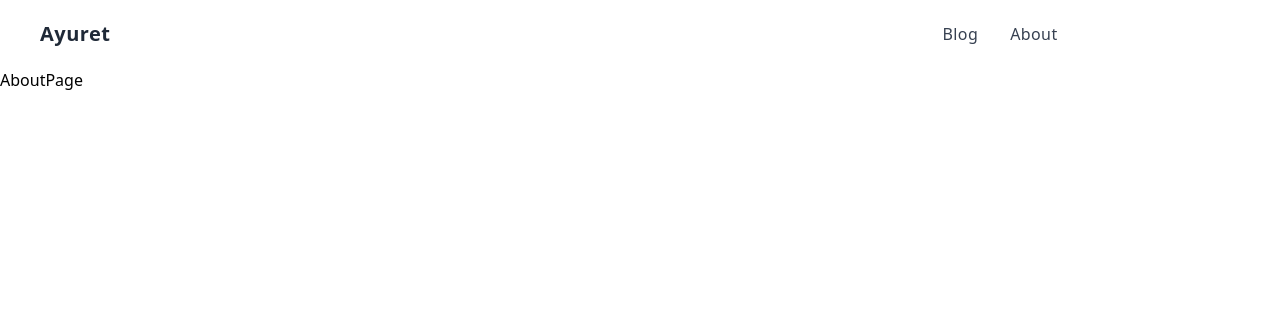
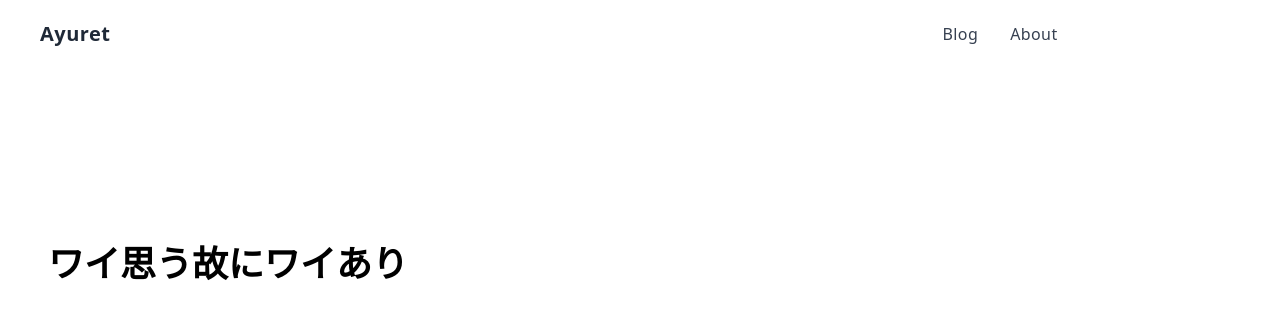
Before and after one commit to kazuki714/magia-blog, a Next.js app: page /about in a window 1280 px wide. Shown: the top 318 px of the page. Built offline with nearby package versions, Linux system fonts and the light colour scheme.

Commit message:
[Modify]aboutの修正

```diff
--- a/package.json
+++ b/package.json
@@ -6,6 +6,7 @@
     "start": "next start"
   },
   "dependencies": {
+    "marked": "^4.0.15",
     "microcms-js-sdk": "^2.0.0",
     "next": "latest",
     "react": "^17.0.2",
--- a/pages/404.js
+++ b/pages/404.js
@@ -1,7 +1,22 @@
+import { Nav } from "../components/Nav";
+
 export default function Custom404() {
   return (
-    <main className="main">
-      <p>ページがありません。</p>
-    </main>
+    <div>
+      <Nav />
+      <main className="main">
+        <div class="bg-white py-6 sm:py-8 lg:py-12">
+          <div class="max-w-screen-2xl px-4 md:px-8 mx-auto">
+            <div class="flex flex-col items-center">
+              <h1 class="text-gray-800 text-2xl md:text-3xl font-bold text-center mb-2">404</h1>
+
+              <p class="max-w-screen-md text-gray-500 md:text-lg text-center mb-12">Page not found</p>
+
+              <a href="/" class="inline-block bg-gray-200 hover:bg-gray-300 focus-visible:ring ring-indigo-300 text-gray-500 active:text-gray-700 text-sm md:text-base font-semibold text-center rounded-lg outline-none transition duration-100 px-8 py-3">Go home</a>
+            </div>
+          </div>
+        </div>
+      </main>
+    </div>
   );
 }
--- a/pages/about/index.jsx
+++ b/pages/about/index.jsx
@@ -4,7 +4,17 @@ export default function AboutPage() {
   return (
     <dev>
       <Nav />
-      <p>AboutPage</p>
+
+      <div class="relative overflow-hidden h-screen">
+          <div class="container mx-auto px-6 md:px-12 relative z-10 flex items-center py-32 xl:py-40">
+              <div class="lg:w-3/5 xl:w-2/5 flex flex-col items-start relative z-10">
+                  <h1 class="font-bold text-6xl sm:text-4xl text-black leading-tight mt-4">
+                    ワイ思う故にワイあり
+                  </h1>
+              </div>
+          </div>
+      </div>
+
     </dev>
   )
 }
--- a/pages/blog/[id].js
+++ b/pages/blog/[id].js
@@ -23,6 +23,8 @@ export default function BlogId({ blog }) {
               __html: `${blog.content}`,
             }}
           />
+
+
         </div>
       </div>
     </main>
```
Also changed, not shown: 2 other files (tests, documents, lock files or other folders).
